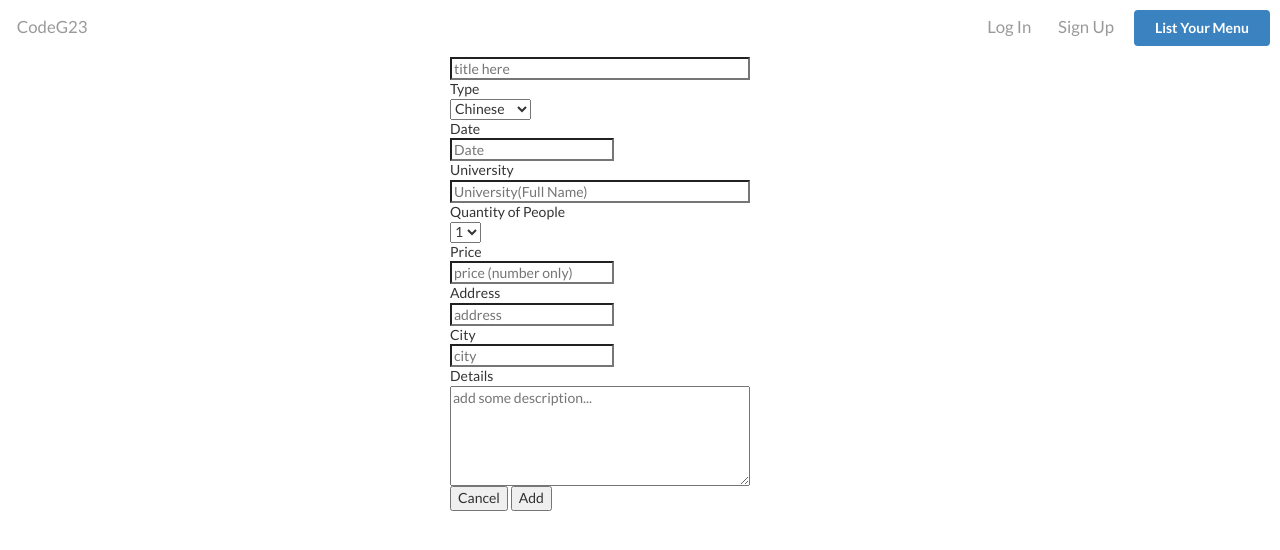
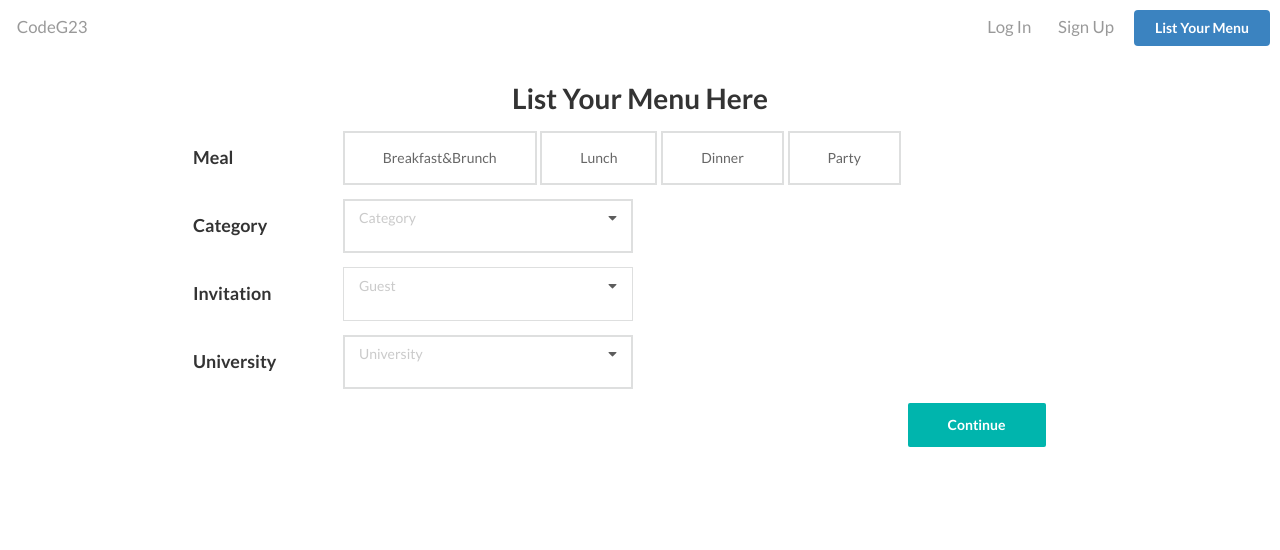
Before and after one commit to FantacyFan/CodeG23, a Node project: template codeg23/views/addmenu.ejs in a window 1280 px wide. Shown: the top 550 px of the page. Run offline with Node 20 templates, Linux system fonts and the light colour scheme; the template is opened without the code that fills it, so the values that code supplies are empty; some libraries are stand-ins or nearby versions.

Commit message:
add style for addmenu page

```diff
--- a/codeg23/public/stylesheets/style.css
+++ b/codeg23/public/stylesheets/style.css
@@ -291,19 +291,19 @@ label.control-label span {
 
 
 /*add menu*/
-.add-menu{
+#add-menu{
 	width:100%;
 	margin-left: auto;
 	margin-right: auto;
+	margin-top: 80px;
 }
 
-.addmenu-form-horizontal{
-	padding: 20px 300px;
-	width: 100%;
+#add-menu h1{
+	text-align: center;
 }
 
-.addmenu-controls input{
-	width: 300px;
+#add-menu-form-1{
+	width: 100%;
 }
 
 
--- a/codeg23/views/addmenu.ejs
+++ b/codeg23/views/addmenu.ejs
@@ -4,122 +4,127 @@
 </head>
 <body>
     <% include ../views/nav %>
-    <div class="add-menu">
+    <div class="ui stackable grid">
+      <div class="ui grid">
+        <div class="row" id="add-menu">
+          <h1>List Your Menu Here</h1>
+        </div>
+      </div>
       <div class="row">
-        <div class="col-sm-9 col-centered" id="add-menu" style="margin-left:150px;">
-          <form action="/menu/add" method="post" class="addmenu-form-horizontal">
-          <!-- Form Name-->
-          <legend>Add Menu</legend>
+        <div class="ui grid">
 
-          <!-- Text input-->
-          <div class="control-group">
-            <label for="title" class="control-label">Make Your Menu</label>
-            <div class="addmenu-controls">
-              <input id="title" name="title" type="text" class="input-xlarge" placeholder="title here"/>
-            </div>
-          </div>
+          <div class="two wide column"></div>
+          <div class="twelve wide column">
+            <div class="ui form" action="/menu/add" method="post" id="add-menu-form-1">
+              <div class="three fields">
+                <div class="two wide field" style="text-align:center;">
+                  <h3 style="padding:15px 40px;">Meal</h3>
+                </div>
+                <div class="one wide field"></div>
+                <div class="thirteen wide field">
+                  <div class="ui black basic button" style="border-radius:0px; padding:20px 40px; margin-right:1px;" name="breakfast">Breakfast&Brunch</div>
 
-          <!-- Select Basic-->
-          <div class="control-group">
-            <label for="type" class="control-label">Type</label>
-            <div class="addmenu-controls">
-              <select id="type" name="type" class="input-xlarge">
-                <option>Chinese</option>
-                <option>Japan</option>
-                <option>American</option>
-                <option>India</option>
-                <option>Mexcian</option>
-              </select>
-            </div>
-          </div>
 
-          <!-- This is a datepicker for selecting dates -->
-          <div class="control-group">
-            <label for="location" class="control-label">Date</label>
-            <div class="datePicker">
-              <div class="form-horizontal">
-                <div class="control-group">
-                      <div class="controls">
-                          <div class="input-group">
-                              <input id="date-picker" type="text" name="date" class="date-picker form-control" placeholder="Date"/>
-                              <label for="date-picker" class="input-group-addon btn"><span class="glyphicon glyphicon-calendar"></span>
-                              </label>
-                          </div>
-                      </div>
+                  <div class="ui black basic button" style="border-radius:0px; padding:20px 40px; margin-right:1px;" name="lunch">Lunch</div>
+
+
+                  <div class="ui black basic button" style="border-radius:0px; padding:20px 40px; margin-right:1px;" name="dinner">Dinner</div>
+
+
+                  <div class="ui black basic button" style="border-radius:0px; padding:20px 40px; margin-right:1px;" name="party">Party</div>
                 </div>
               </div>
-            </div>
-          </div>
 
-          <!-- Text input-->
-          <div class="control-group">
-            <label for="university" class="control-label">University</label>
-            <div class="addmenu-controls">
-              <input id="university" name="university" type="text" placeholder="University(Full Name)" class="input-xlarge"/>
-            </div>
-          </div>
+              <div class="four fields">
+                <div class="two wide field" style="text-align:center;">
+                  <h3 style="padding:15px 40px;">Category</h3>
+                </div>
+                <div class="one wide field"></div>
+                <div class="five wide field">
+                  <div class="ui fluid search selection dropdown" style="border-radius:0px; width:100%; box-shadow:0 0 0 1px rgba(39,41,43,.15)inset!important; height:54px;" >
+                    <input type="hidden" name="type">
+                    <i class="dropdown icon"></i>
+                    <div class="default text">Category</div>
+                    <div class="menu">
+                      <div class="item" data-value="American">American</div>
+                      <div class="item" data-value="Chinese">Chinese</div>
+                      <div class="item" data-value="Indian">Indian</div>
+                      <div class="item" data-value="Thai">Thai</div>
+                      <div class="item" data-value="Korean">Korean</div>
+                      <div class="item" data-value="Japanese">Japanese</div>
+                      <div class="item" data-value="Mexican">Mexican</div>
+                    </div>
+                  </div>
+                </div>
+                <div class="eight wide field"></div>
+              </div>
 
-          <!-- Select Basic-->
-          <div class="control-group">
-            <label for="quantity" class="control-label">Quantity of People</label>
-            <div class="addmenu-controls">
-              <select id="quantity" name="quantity" class="input-xlarge">
-                <option>1</option>
-                <option>2</option>
-                <option>3</option>
-                <option>4</option>
-                <option>5</option>
-              </select>
-            </div>
-          </div>
+              <div class="four fields">
+                <div class="two wide field" style="text-align:center;">
+                  <h3 style="padding:15px 40px;">Invitation</h3>
+                </div>
+                <div class="one wide field"></div>
+                <div class="five wide field">
+                  <div class="ui selection dropdown" style="border-radius:0px; width:100%; height:54px;">
+                    <input type="hidden" name="quantity">
+                    <div class="default text" style="margin-right:0px;">Guest</div>
+                    <i class="dropdown icon"></i>
+                    <div class="menu">
+                      <div class="item" data-value="1guest">1 Guest</div>
+                      <div class="item" data-value="2guests">2 Guests</div>
+                      <div class="item" data-value="3guests">3 Guests</div>
+                      <div class="item" data-value="4guests">4 Guests</div>
+                      <div class="item" data-value="5guests">5 Guests</div>
+                      <div class="item" data-value="6guests">6 Guests</div>
+                      <div class="item" data-value="6plusguests">6+ Guests</div>
+                    </div>
+                  </div>
+                </div>
+                <div class="eight wide field"></div>
+              </div>
 
-          <!-- Text input-->
-          <div class="control-group">
-            <label for="price" class="control-label">Price</label>
-            <div class="controls">
-              <input id="price" name="price" type="text" placeholder="price (number only)" class="input-xlarge"/>
-            </div>
-          </div>
-
-          <!-- Text input-->
-          <div class="control-group">
-            <label for="location" class="control-label">Address</label>
-            <div class="controls">
-              <input id="location" name="address" type="text" placeholder="address" class="input-xlarge"/>
-            </div>
-          </div>
-
-          <!-- Text input-->
-          <div class="control-group">
-            <label for="location" class="control-label">City</label>
-            <div class="controls">
-              <input id="location" name="city" type="text" placeholder="city" class="input-xlarge"/>
-            </div>
-          </div>
+              <div class="four fields">
+                <div class="two wide field" style="text-align:center;">
+                  <h3 style="padding:15px 40px;">University</h3>
+                </div>
+                <div class="one wide field"></div>
+                <div class="five wide field">
+                  <div class="ui fluid search selection dropdown" style="border-radius:0px; width:100%; box-shadow:0 0 0 1px rgba(39,41,43,.15)inset!important; height:54px;">
+                    <input type="hidden" name="university">
+                    <i class="dropdown icon"></i>
+                    <div class="default text">University</div>
+                    <div class="menu">
+                      <div class="item" data-value="cornell">Cornell University</div>
+                      <div class="item" data-value="syracuse">Syracuse University</div>
+                      <div class="item" data-value="nyu">New York University</div>
+                      <div class="item" data-value="pennstate">Penn State University</div>
+                    </div>
+                  </div>
+                </div>
+                <div class="eight wide field"></div>
+              </div>
 
 
-          <!-- Textarea-->
-          <div class="control-group">
-            <label for="detail" class="control-label">Details</label>
-            <div class="controls">
-              <textarea id="detail" name="detail" placeholder="add some description..." style="width:300px; height:100px;"></textarea>
+              <div class="two fields">
+                <div class="eleven wide field"></div>
+                <div class="five wide field" style="text-align:center;">
+                  <div class="ui teal button" style="border-radius:2px; padding:15px 40px;">Continue</div>
+                </div>
+              </div>
+
             </div>
+            <!-- end of form -->
           </div>
+          <div class="two wide column"></div>
 
-          <!-- Button (Double)-->
-          <div class="control-group">
-            <label for="" class="control-label"></label>
-            <div class="controls">
-              <button type="reset" onclick="window.location.href='/menus'" class="btn btn-default">Cancel</button>
-              <button type="submit" name="action" value="Add" class="btn btn-success">Add</button>
-            </div>
-          </div>
-        </form>
+        </div>
       </div>
+
     </div>
-  </div>
 
   <script>
-      $("#date-picker").datepicker();
+    $(document).ready(function() {
+      $('.ui.dropdown').dropdown();
+    });
   </script>
 </body>
```
